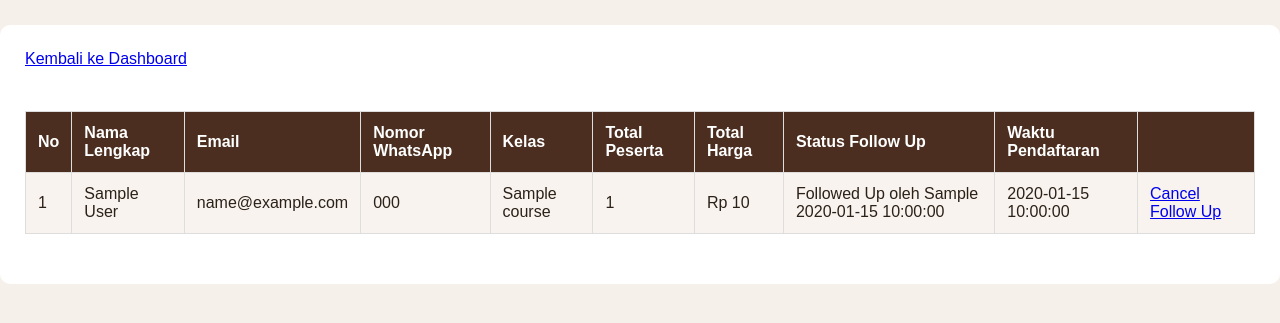
After one commit to syalomclubby/pwd_latihan_be, a PHP site: page /admin/registrations/index.php in a window 1280 px wide. The commit adds this page. Shown: the top 323 px of the page. Run offline with PHP 8.4, Linux system fonts and the light colour scheme; the visitor is signed in with stand-in values (Sample User, id 1); tables that the repository leaves empty or names only in its code hold one stand-in row (values such as "Sample post").

Commit message:
add pendaftaran

```diff
--- a/admin/dashboard.php
+++ b/admin/dashboard.php
@@ -22,6 +22,12 @@ include 'security.php';
         </div>
 
         <div class="card">
+            <h3>Manajemen Pendaftaran</h3>
+            <p>Kelola data registrasi yang tersedia.</p>
+            <a href="registrations/index.php">Kelola Pendaftaran</a>
+        </div>
+
+        <div class="card">
             <h3>Akun</h3>
             <p>Keluar dari sistem admin.</p>
             <a href="logout.php">Logout</a>
--- /dev/null
+++ b/admin/registrations/index.php
@@ -0,0 +1,76 @@
+<?php
+include "../security.php";
+include "../../koneksi.php";
+
+$sql = "select registrations.*, courses.name as course_title, courses.price as course_price from registrations inner join courses on
+registrations.course_id = courses.id order by created_at desc";
+$query = mysqli_query($conn, $sql);
+?>
+<!DOCTYPE html>
+<html>
+<head>
+    <title>Data Course</title>
+    <link rel="stylesheet" href="../../css/style.css">
+</head>
+<body>
+    <section class="regis">
+        <a href="../dashboard.php">Kembali ke Dashboard</a>
+
+        <br><br>
+
+        <table border="1" cellpadding="10" cellspacing="0">
+            <tr>
+                <th>No</th>
+                <th>Nama Lengkap</th>
+                <th>Email</th>
+                <th>Nomor WhatsApp</th>
+                <th>Kelas</th>
+                <th>Total Peserta</th>
+                <th>Total Harga</th>
+                <th>Status Follow Up</th>
+                <th>Waktu Pendaftaran</th>
+                <th></th>
+            </tr>
+
+            <?php
+            $no = 1;
+            while ($result = mysqli_fetch_assoc($query)) :
+                $total_price = $result['course_price'] * $result['participant_count'];
+            ?>
+                <tr>
+                    <td><?= $no++; ?></td>
+                    <td><?= $result['full_name']; ?></td>
+                    <td><?= $result['email']; ?></td>
+                    <td><?= $result['phone_number']; ?></td>
+                    <td><?= $result['course_title']; ?></td>
+                    <td><?= $result['participant_count']; ?></td>
+                    <td>Rp <?= number_format($total_price, 0, ',', '.'); ?></td>
+                    <td>
+                        <?php if ($result['is_followed_up'] == 1) : ?>
+                        Followed Up oleh <?= $result['followed_up_by']; ?> <?= $result['followed_up_at']; ?>
+                        <?php else : ?>
+                        Pending
+                        <?php endif; ?>
+                    </td>
+                    <td>
+                        <?= $result['created_at']; ?>
+                    </td>
+                    <td>
+                        <?php if ($result['is_followed_up'] == 0) : ?>
+                            <a href="follow_up.php?id=<?= $result['id']; ?>"
+                                onclick="return confirm('Mark this registration as followed up?')">
+                                Sudah Follow Up
+                            </a>
+                        <?php else : ?>
+                            <a href="cancel_follow_up.php?id=<?= $result['id']; ?>"
+                                onclick="return confirm('Cancel follow up status?')">
+                                Cancel Follow Up
+                            </a>
+                        <?php endif; ?>
+                    </td>
+                </tr>
+            <?php endwhile; ?>
+        </table>
+    </section>
+</body>
+</html>
--- a/css/style.css
+++ b/css/style.css
@@ -14,6 +14,14 @@ header {
 
 section {
   max-width: 900px;
+  margin: 25px auto;
+  background: white;
+  padding: 25px;
+  border-radius: 10px;
+}
+
+section.regis {
+  max-width: 1600px;
   margin: 25px auto;
   background: white;
   padding: 25px;
@@ -96,7 +104,7 @@ form {
   max-width: 1000px;
   margin: 0 auto 25px;
   background: white;
-  padding: 25px;
+  padding: 25px 25px 0 25px;
   border-radius: 10px;
 }
 
--- a/index.php
+++ b/index.php
@@ -31,5 +31,7 @@ include "header.php";
         ?>
     </div>
 </section>
+
+<?php include "frm_pendaftaran.php"; ?>
 </body>
 </html>
```
Also changed, not shown: admin/registrations/cancel_follow_up.php (added, +12 -0 lines), admin/registrations/follow_up.php (added, +18 -0 lines), frm_pendaftaran.php (+20 -12 lines), sv_pendaftaran.php (+19 -65 lines).
